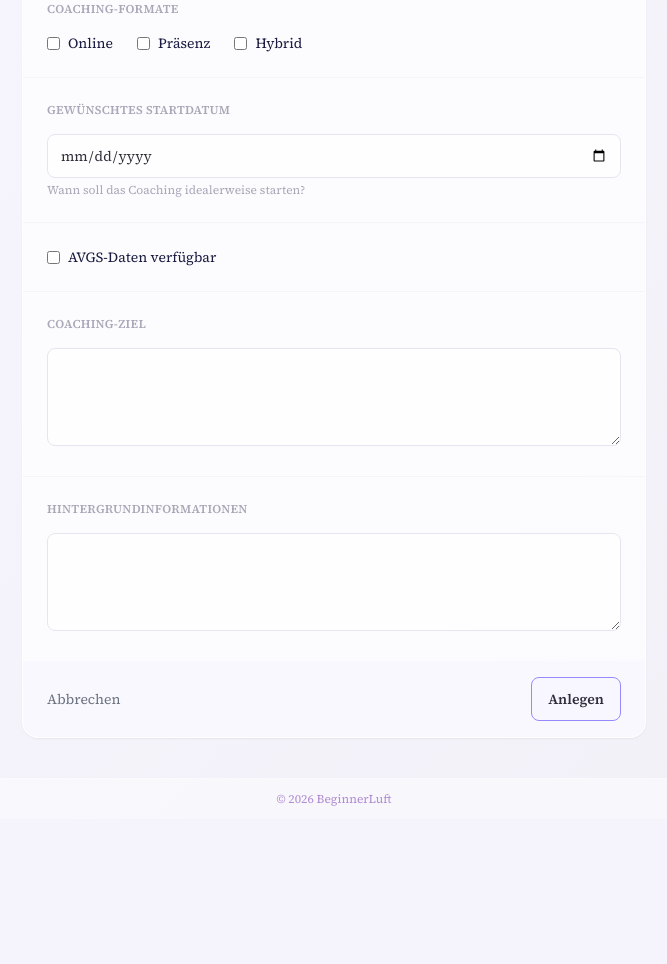
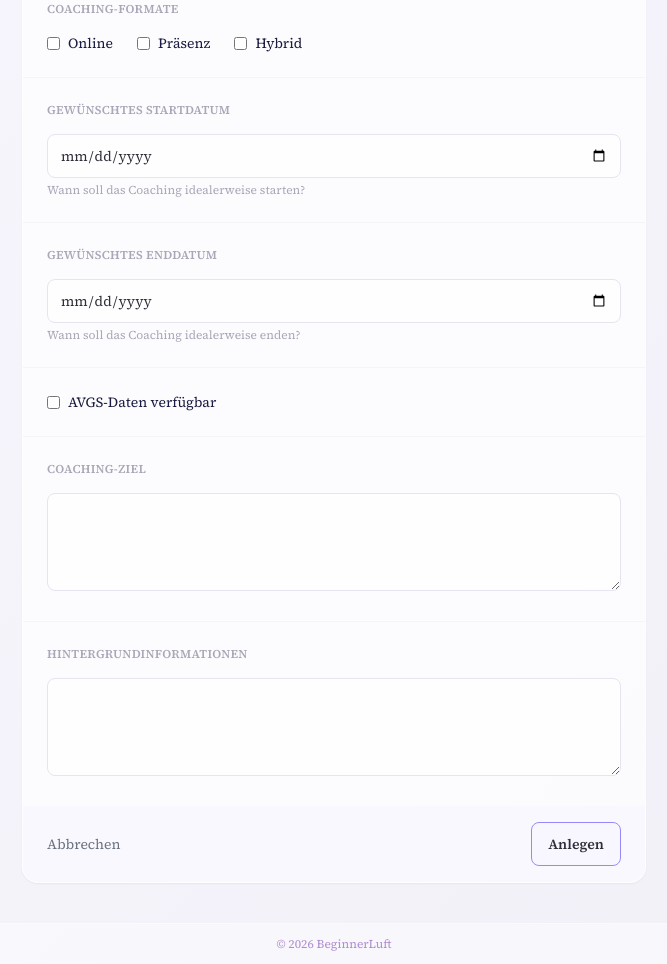
Before and after one commit to neptunhiker/bl-matching-app, a Django app: page /profiles/teilnehmer/neu/ in a window 1280 px wide. Shown: the part 539-1503 px from the top of the page, without its empty margins (306-973 px from the left). Before the commit the page ends 1345 px from the top, so only its background shows below. Run offline with Django 4.2, Linux system fonts and the light colour scheme; the visitor is signed in with stand-in values (Sample User, id 1); style sheets or scripts are compiled from the project's sources; parts of the project's set-up code (start-up, migrations or seed data) failed here and were passed over.

Commit message:
Add participant end date validation and display

```diff
--- a/profiles/forms.py
+++ b/profiles/forms.py
@@ -22,15 +22,27 @@ class ParticipantForm(forms.ModelForm):
             'coaching_format_presence',
             'coaching_format_hybrid',
             'start_date',
+            'end_date',
             'background_information',
             'coaching_target',
             'avgs_data_docs_available',
         ]
         widgets = {
             'start_date': forms.DateInput(attrs={'type': 'date'}),
+            'end_date': forms.DateInput(attrs={'type': 'date'}),
             'background_information': forms.Textarea(attrs={'rows': 4}),
             'coaching_target': forms.Textarea(attrs={'rows': 4}),
         }
+
+    def clean(self):
+        cleaned_data = super().clean()
+        start_date = cleaned_data.get('start_date')
+        end_date = cleaned_data.get('end_date')
+
+        if start_date and end_date and end_date < start_date:
+            self.add_error('end_date', 'Das Enddatum muss am oder nach dem Startdatum liegen.')
+
+        return cleaned_data
 
 
 class CoachForm(forms.ModelForm):
--- a/profiles/models.py
+++ b/profiles/models.py
@@ -163,10 +163,11 @@ class Participant(models.Model):
     coaching_format_presence = models.BooleanField(default=False, verbose_name='Präsenz')
     coaching_format_hybrid = models.BooleanField(default=False, verbose_name='Hybrid')
     start_date = models.DateField(verbose_name='Gewünschtes Startdatum', help_text='Wann soll das Coaching idealerweise starten?')
+    end_date = models.DateField(verbose_name='Gewünschtes Enddatum', help_text='Wann soll das Coaching idealerweise enden?', blank=True, null=True)
     created_at = models.DateTimeField(auto_now_add=True)
     background_information = models.TextField(blank=True, verbose_name='Hintergrundinformationen')
     coaching_target = models.TextField(blank=True, verbose_name='Coaching-Ziel')
-    avgs_data_docs_available = models.BooleanField(default=False, verbose_name='AVGS-Daten verfügbar', help_text='Liegen alle notwendigen AVGS-Daten vor, um mit dem Matching zu starten?')
+    avgs_data_docs_available = models.BooleanField(default=False, verbose_name='AVGS-Daten verfügbar', help_text='Liegen BeginnerLuft alle notwendigen AVGS-Daten vor, um mit dem Matching zu starten?')
     calendly_booking = models.OneToOneField(
         "bookings.CalendlyBooking",
         null=True,
--- a/profiles/templates/profiles/participant_detail.html
+++ b/profiles/templates/profiles/participant_detail.html
@@ -54,6 +54,10 @@
         <div>
           <dt class="text-xs font-medium uppercase tracking-widest text-neutral-400 mb-1.5">Gewünschtes Startdatum</dt>
           <dd class="text-sm text-neutral-700">{{ participant.start_date|date:"d.m.Y"|default:"—" }}</dd>
+        </div>
+        <div>
+          <dt class="text-xs font-medium uppercase tracking-widest text-neutral-400 mb-1.5">Gewünschtes Enddatum</dt>
+          <dd class="text-sm text-neutral-700">{{ participant.end_date|date:"d.m.Y"|default:"—" }}</dd>
         </div>
         <div>
           <dt class="text-xs font-medium uppercase tracking-widest text-neutral-400 mb-1.5">AVGS-Daten verfügbar?</dt>
--- a/profiles/templates/profiles/participant_form.html
+++ b/profiles/templates/profiles/participant_form.html
@@ -84,6 +84,12 @@
         {% include "profiles/_form_field.html" with field=form.start_date hide_label=True %}
       </div>
 
+      <!-- Desired end date -->
+      <div class="px-6 py-6">
+        <h2 class="text-xs font-semibold uppercase tracking-wide text-neutral-400 mb-4">Gewünschtes Enddatum</h2>
+        {% include "profiles/_form_field.html" with field=form.end_date hide_label=True %}
+      </div>
+
       <!-- Desired start date -->
       <div class="px-6 py-6">
         <div class="flex flex-wrap gap-6">
```
Also changed, not shown: bookings/migrations/0002_alter_calendlybooking_options.py (added), profiles/migrations/0005_participant_end_date.py (added).
